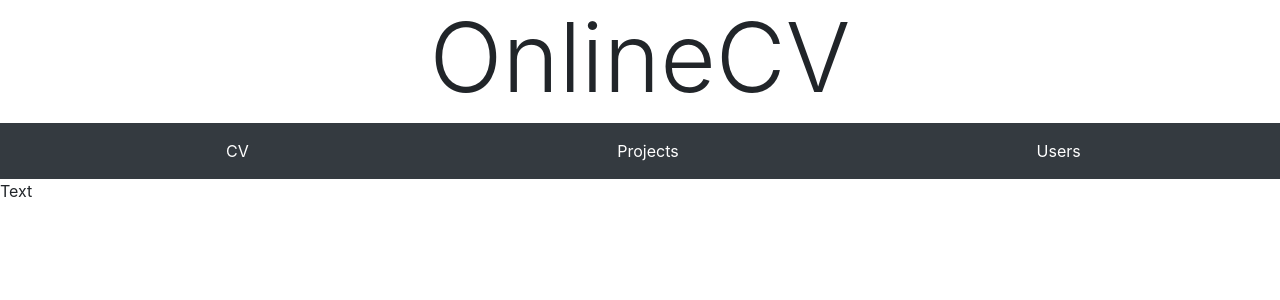
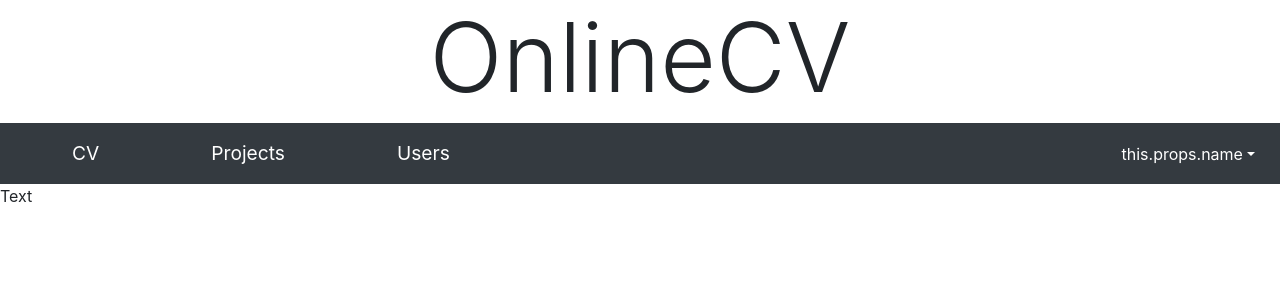
Before and after one commit to kapseliboi/OnlineCV, a React (Create React App) app in the folder admin/: page / in a window 1280 px wide. Shown: the top 300 px of the page. Built offline with nearby package versions, Linux system fonts and the light colour scheme; no server answers.

Commit message:
Styled the navbar and added logout functionality

```diff
--- a/admin/src/components/layout/Navbar.js
+++ b/admin/src/components/layout/Navbar.js
@@ -2,41 +2,68 @@ import React, { Component } from "react";
 import { Link } from "react-router-dom";
 import { connect } from "react-redux";
 import PropTypes from "prop-types";
+import { logoutUser } from "../../actions/authActions";
 
-
+function mapDispatchToProps(dispatch) {
+  return {
+    logoutUser: () => dispatch(logoutUser())
+  };
+}
 
 class Navbar extends Component {
-  componentDidMount(){
 
+  onLogoutClicked = () => {
+    this.props.logoutUser();
   }
 
   render () {
-    const name = this.props.name;
+    const name = "this.props.name";
+    const username ="asdfasdfasdf";
     return (
-      <nav className="navbar navbar-expand-md navbar-dark bg-dark w-100"
+      <header className="navbar navbar-expand navbar-dark bg-dark"
       role="navigation">
-        <span className="navbar-brand mb-0 h1">{name}</span>
-        <button className="navbar-toggler" type="button" data-toggle="collapse"
-          data-target="#navbarSupportedContent" aria-controls="navbarSupportedContent"
-          aria-expanded="false" aria-label="Toggle navigation">
-          <span className="navbar-toggler-icon"></span>
-        </button>
-        <div className="collapse navbar-collapse" id="navbarSupportedContent">
-          <ul className="navbar-nav nav-justified mr-auto w-100">
-            <li className="nav-item active">
-              <Link className="nav-link active" to="/">CV</Link>
-            </li>
-            <li className="nav-item active">
-              <Link className="nav-link" to="/projects">Projects</Link>
-            </li>
-            <li className="nav-item active">
-              <Link className="nav-link" to="/users">Users</Link>
-            </li>
-          </ul>
-        </div>
-      </nav>
+      <div className="navbar-nav">
+        <ul className="navbar-nav flex-row">
+          <li className="nav-item active btn-link mx-5">
+            <Link className="nav-link active" to="/"><big>CV</big></Link>
+          </li>
+          <li className="nav-item active btn-link mx-5">
+            <Link className="nav-link" to="/projects"><big>Projects</big></Link>
+          </li>
+          <li className="nav-item btn-link active mx-5">
+            <Link className="nav-link" to="/users"><big>Users</big></Link>
+          </li>
+        </ul>
+      </div>
+
+      <div className="ml-auto navbar-nav">
+        <ul className="navbar-nav ml-auto">
+          <li className="nav-item active dropdown">
+            <button className="nav-item btn-link btn nav-link dropdown-toggle ml-auto"
+            data-toggle="dropdown" aria-haspopup="true" aria-expanded="false"
+            id="navbarDropdown">
+            {name}
+            </button>
+            <div className="dropdown-menu dropdown-menu-right"
+            aria-labelledby="navbarDropdown">
+              <form>
+                <span className="dropdown-item-text">{username}</span>
+              </form>
+              <div className="dropdown-divider"></div>
+              <button className="dropdown-item btn-link" onClick={this.onLogoutClicked}>
+              Logout
+              </button>
+            </div>
+          </li>
+        </ul>
+      </div>
+    </header>
     );
   }
 }
 
-export default Navbar;
+Navbar.propTypes = {
+  logoutUser: PropTypes.func.isRequired
+};
+
+export default connect(null, mapDispatchToProps)(Navbar);
```
